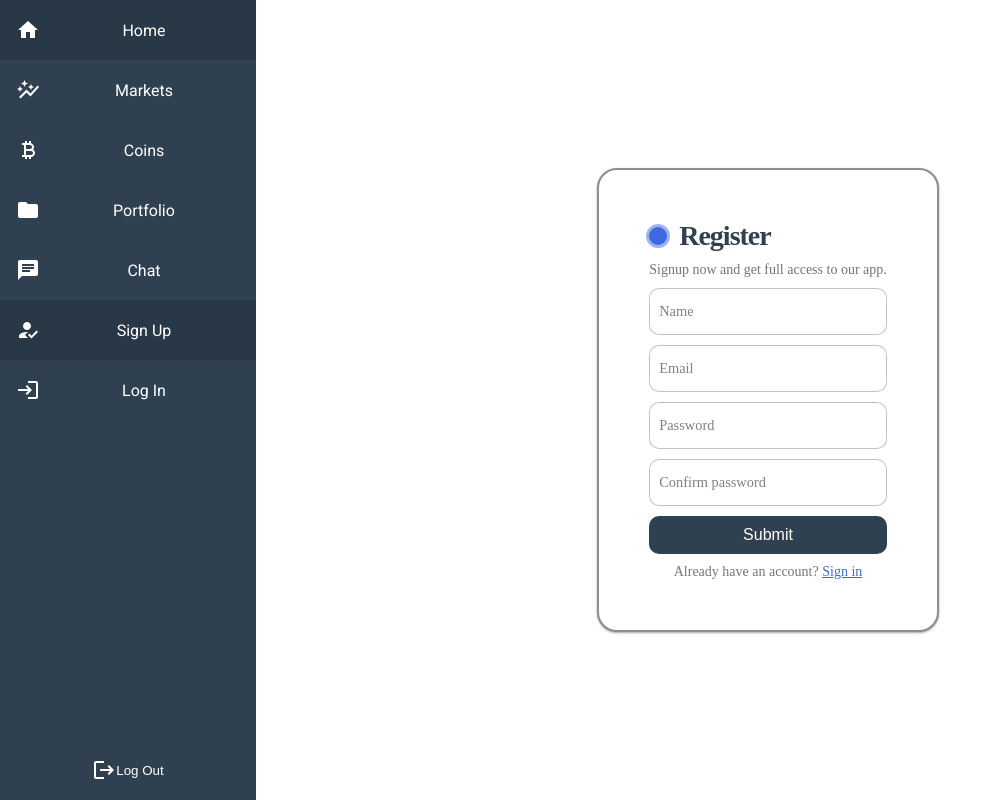
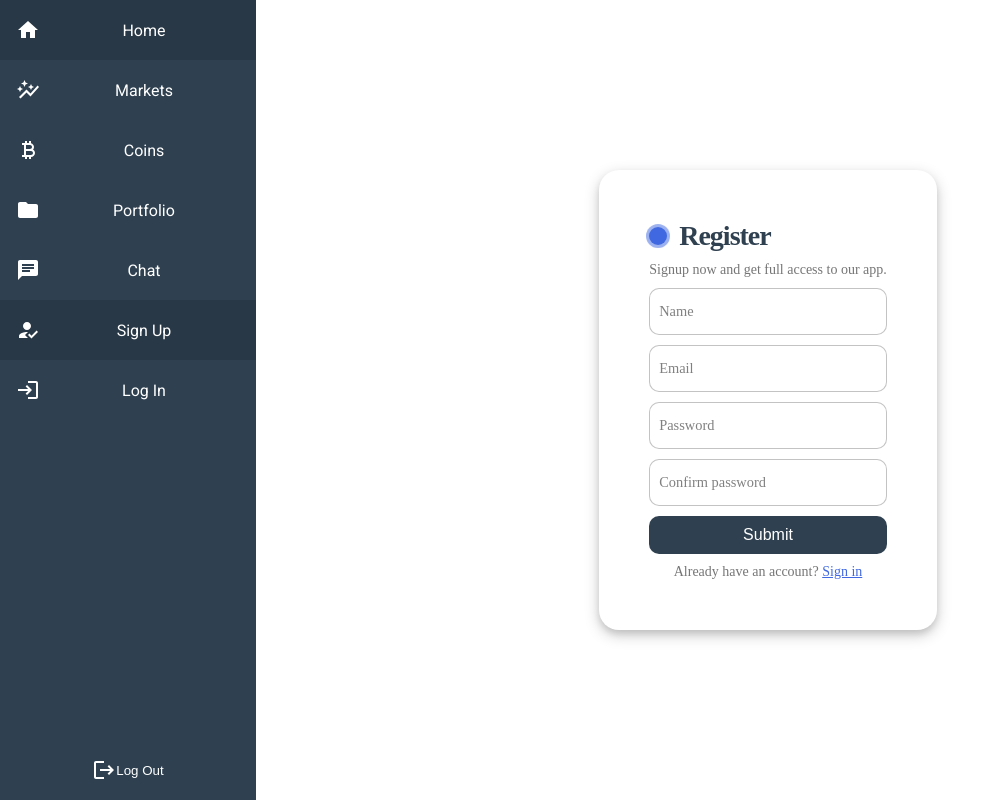
Before and after one commit to wcerteza/Coin-Dash, a React (Vite) app in the folder client/: page /register in a window 1280 px wide. Shown: the whole page, without its empty margins (0-987 px from the left). Built offline with nearby package versions, Linux system fonts and the light colour scheme.

Commit message:
removed border from register and sign in forms

```diff
--- a/client/src/App.css
+++ b/client/src/App.css
@@ -418,9 +418,10 @@ button:hover .button-text {
   padding: 50px;
   border-radius: 20px;
   position: relative;
-  border: 2px solid rgb(142, 142, 142);
-  box-shadow: 0 1px 3px rgba(0,0,0,0.12), 0 1px 2px rgba(0,0,0,0.24);
+  /* border: 2px solid rgb(222, 222, 222); */
+  box-shadow: 0 4px 6px rgba(0, 0, 0, 0.1), 0 5px 15px rgba(0, 0, 0, 0.2);
 }
+
 
 .title {
   font-size: 28px;
```
